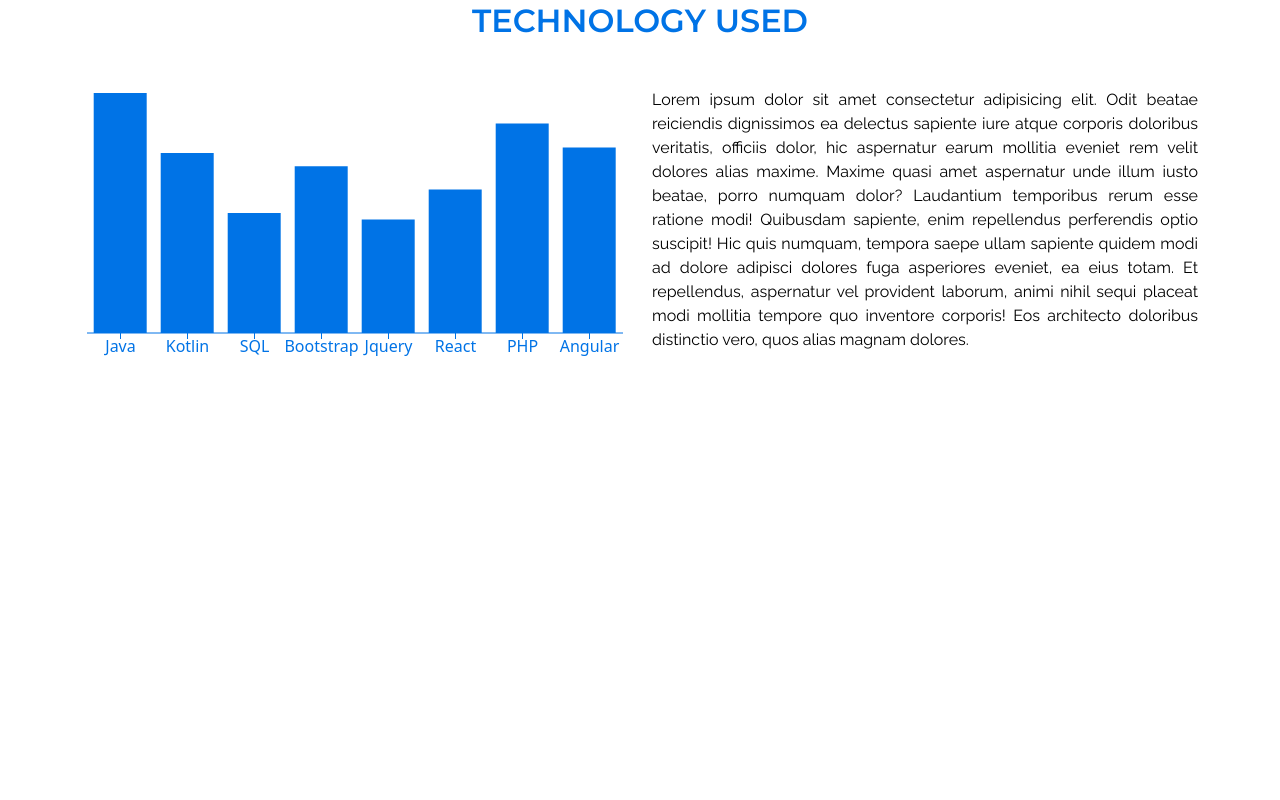
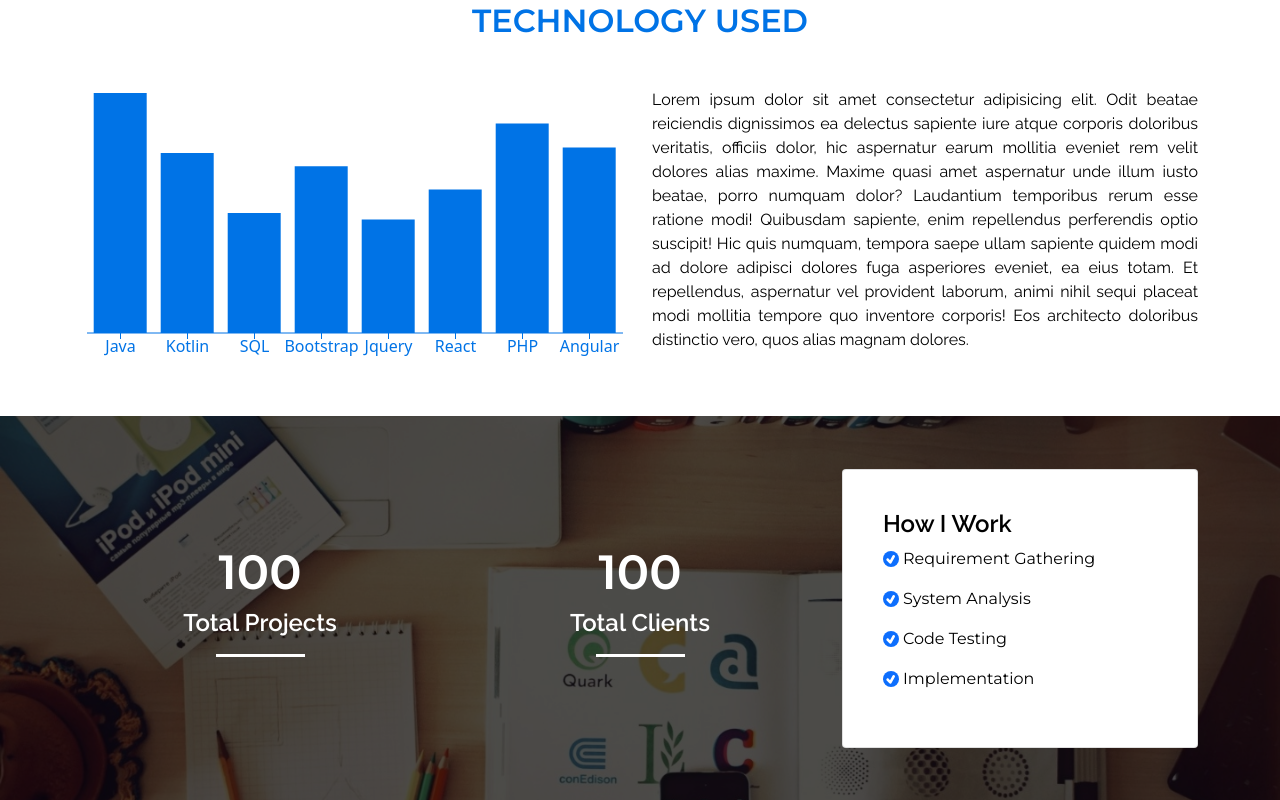
Before and after one commit to rayhan1650/personal-website-practice-react, a React (Create React App) app: page / in a window 1280 px wide. Shown: the part 1099-1899 px from the top of the page. Before the commit the page ends 1467 px from the top, so only its background shows below. Built offline with nearby package versions, Linux system fonts and the light colour scheme.

Commit message:
summary component done

```diff
--- a/package.json
+++ b/package.json
@@ -9,8 +9,11 @@
     "bootstrap": "^5.1.3",
     "react": "^18.2.0",
     "react-bootstrap": "^2.4.0",
+    "react-countup": "^6.3.0",
     "react-dom": "^18.2.0",
+    "react-icons": "^4.4.0",
     "react-scripts": "5.0.1",
+    "react-visibility-sensor": "^5.1.1",
     "recharts": "^2.1.11",
     "web-vitals": "^2.1.4"
   },
--- a/src/App.js
+++ b/src/App.js
@@ -1,6 +1,7 @@
 import "./App.css";
 import Analysis from "./components/Analysis/Analysis";
 import Services from "./components/Services/Services";
+import Summary from "./components/Summary/Summary";
 import TopBanner from "./components/TopBanner/TopBanner";
 import TopNavigation from "./components/TopNavigation/TopNavigation";
 
@@ -11,6 +12,7 @@ function App() {
       <TopBanner />
       <Services />
       <Analysis />
+      <Summary />
     </div>
   );
 }
--- a/src/asset/css/custom.css
+++ b/src/asset/css/custom.css
@@ -107,3 +107,46 @@
   font-family: "Raleway", sans-serif;
   font-size: 1rem;
 }
+
+.summaryBanner {
+  background-image: url("../images/banner.jpg");
+  min-height: 384px;
+  background-attachment: fixed;
+  background-repeat: no-repeat;
+  background-size: cover;
+  background-position: center;
+}
+
+.summaryBannerOverlay {
+  position: absolute;
+  min-height: 384px;
+  width: 100%;
+  background: rgba(0, 0, 0, 0.7);
+}
+
+.countNumber {
+  color: white;
+  font-family: "Montserrat", sans-serif;
+  font-size: 3rem;
+  font-weight: 600;
+}
+
+.countTitle {
+  font-weight: 600;
+  color: white;
+  font-family: "Raleway", sans-serif;
+  font-size: 1.5rem;
+}
+
+.cardTitle {
+  font-weight: 600 !important;
+  color: black;
+  font-family: "Raleway", sans-serif;
+}
+
+.cardSubtitle {
+  font-family: "Montserrat", sans-serif;
+  font-size: 1rem;
+  font-weight: 400;
+  color: black;
+}
--- /dev/null
+++ b/src/components/Summary/Summary.js
@@ -0,0 +1,85 @@
+import React from "react";
+import { Card, Col, Container, Row } from "react-bootstrap";
+import { TiTick } from "react-icons/ti";
+import CountUp from "react-countup";
+import VisibilitySensor from "react-visibility-sensor";
+
+const Summary = () => {
+  return (
+    <>
+      <Container fluid className="summaryBanner p-0 mt-5">
+        <div className="summaryBannerOverlay d-flex align-items-center">
+          <Container>
+            <Row className="align-items-center">
+              <Col lg={8} md={6} sm={12}>
+                <Row className="text-center py-2">
+                  <Col lg={6} md={6} sm={6}>
+                    <h1 className="countNumber">
+                      <CountUp start={0} end={100} duration={0.75}>
+                        {({ countUpRef, start }) => (
+                          <VisibilitySensor onChange={start} delayedCell>
+                            <span ref={countUpRef} />
+                          </VisibilitySensor>
+                        )}
+                      </CountUp>
+                    </h1>
+                    <h4 className="countTitle ">Total Projects</h4>
+                    <hr
+                      className="w-25 bg-white opacity-100 mx-auto"
+                      style={{ height: "3px" }}
+                    />
+                  </Col>
+                  <Col lg={6} md={6} sm={6}>
+                    <h1 className="countNumber">
+                      <CountUp start={0} end={100} duration={0.75}>
+                        {({ countUpRef, start }) => (
+                          <VisibilitySensor onChange={start} delayedCell>
+                            <span ref={countUpRef} />
+                          </VisibilitySensor>
+                        )}
+                      </CountUp>
+                    </h1>
+                    <h4 className="countTitle ">Total Clients</h4>
+                    <hr
+                      className="w-25 bg-white opacity-100 mx-auto"
+                      style={{ height: "3px" }}
+                    />
+                  </Col>
+                </Row>
+              </Col>
+              <Col lg={4} md={6} sm={12}>
+                <Card className="mx-auto p-4">
+                  <Card.Body>
+                    <Card.Title className="cardTitle fs-4">
+                      How I Work
+                    </Card.Title>
+                    <div className="cardSubtitle">
+                      <p>
+                        <TiTick className="text-white bg-primary rounded-circle me-1" />
+                        Requirement Gathering
+                      </p>
+                      <p>
+                        <TiTick className="text-white bg-primary rounded-circle me-1" />
+                        System Analysis
+                      </p>
+                      <p>
+                        <TiTick className="text-white bg-primary rounded-circle me-1" />
+                        Code Testing
+                      </p>
+                      <p>
+                        <TiTick className="text-white bg-primary rounded-circle me-1" />
+                        Implementation
+                      </p>
+                    </div>
+                  </Card.Body>
+                </Card>
+              </Col>
+            </Row>
+          </Container>
+        </div>
+      </Container>
+    </>
+  );
+};
+
+export default Summary;
```
Also changed, not shown: 1 other file (tests, documents, lock files or other folders).
